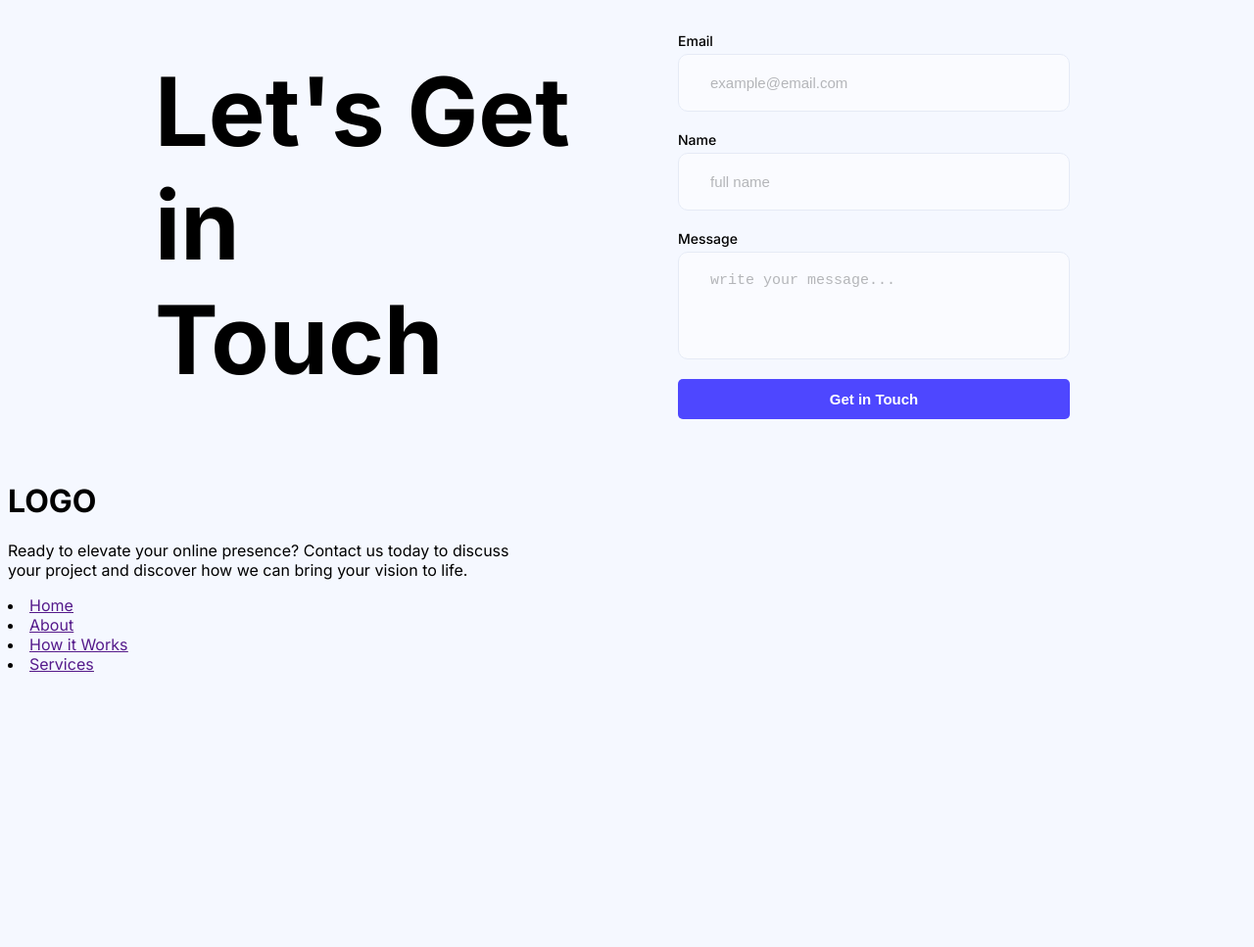
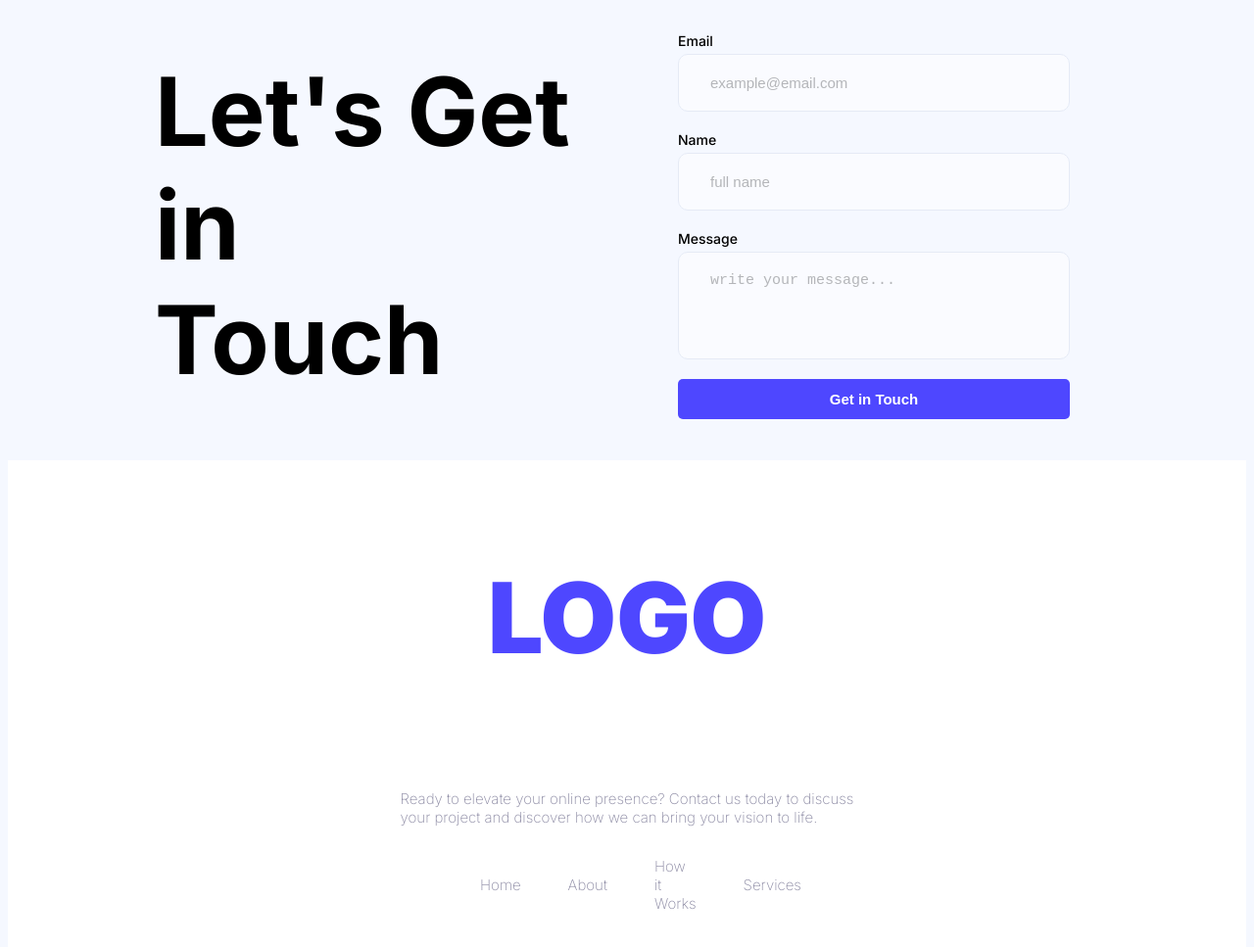
Before and after one commit to Sara-Anni/B12-A01, a plain HTML site: page index.html in a window 1280 px wide. Shown: the part 2049-3016 px from the top of the page at 98% size. Before the commit the page ends 2745 px from the top, so only its background shows below. Drawn offline with Linux system fonts and the light colour scheme.

Commit message:
5th commit

```diff
--- a/index.html
+++ b/index.html
@@ -121,14 +121,14 @@
       </div>
     </main>
     <footer>
-        <h1>LOGO</h1>
+        <h3>LOGO</h3>
         <p>Ready to elevate your online presence? Contact us today to discuss <br> your project and discover how we can bring your vision to life.</p>
-        <u>
-            <li><a href="">Home</a></li>
-            <li><a href="">About</a></li>
-            <li><a href="">How it Works</a></li>
-            <li><a href="">Services</a></li>
-        </u>
+        <ul>
+            <li>Home</li>
+            <li>About</li>
+            <li>How it Works</li>
+            <li>Services</li>
+        </ul>
     </footer>
 </body>
 </html>
--- a/styles/style.css
+++ b/styles/style.css
@@ -219,6 +219,7 @@ div h3{
     resize: none;
     color: #000000;
     opacity: 50%;
+    background-color: #FFFFFF;
   }
 
   button {
@@ -236,3 +237,40 @@ div h3{
   button:hover {
     background-color: #0056b3;
   }
+
+  /**********footer********/
+  footer{
+    background-color: #FFFFFF;
+    display: flex;
+    align-items: center;
+    flex-direction: column;
+  }
+
+  footer h3{
+    color: #4e47ff;
+    font-weight: 900;
+    font-size: 100px;
+  }
+
+  footer p{
+    color: #8987A1;
+    font-size: 15px;
+    font-weight: 200;
+  }
+
+  footer ul li{
+    list-style: none;
+    color: #8987A1;
+    font-size: 15px;
+    font-weight: 200;
+    margin-left: 48px;
+  }
+
+  footer ul{
+   display: flex;
+   justify-content: space-between;
+   align-items: center;
+   margin-bottom: 103px;
+   margin-right: 520px;
+   margin-left: 460px;
+  }
```
